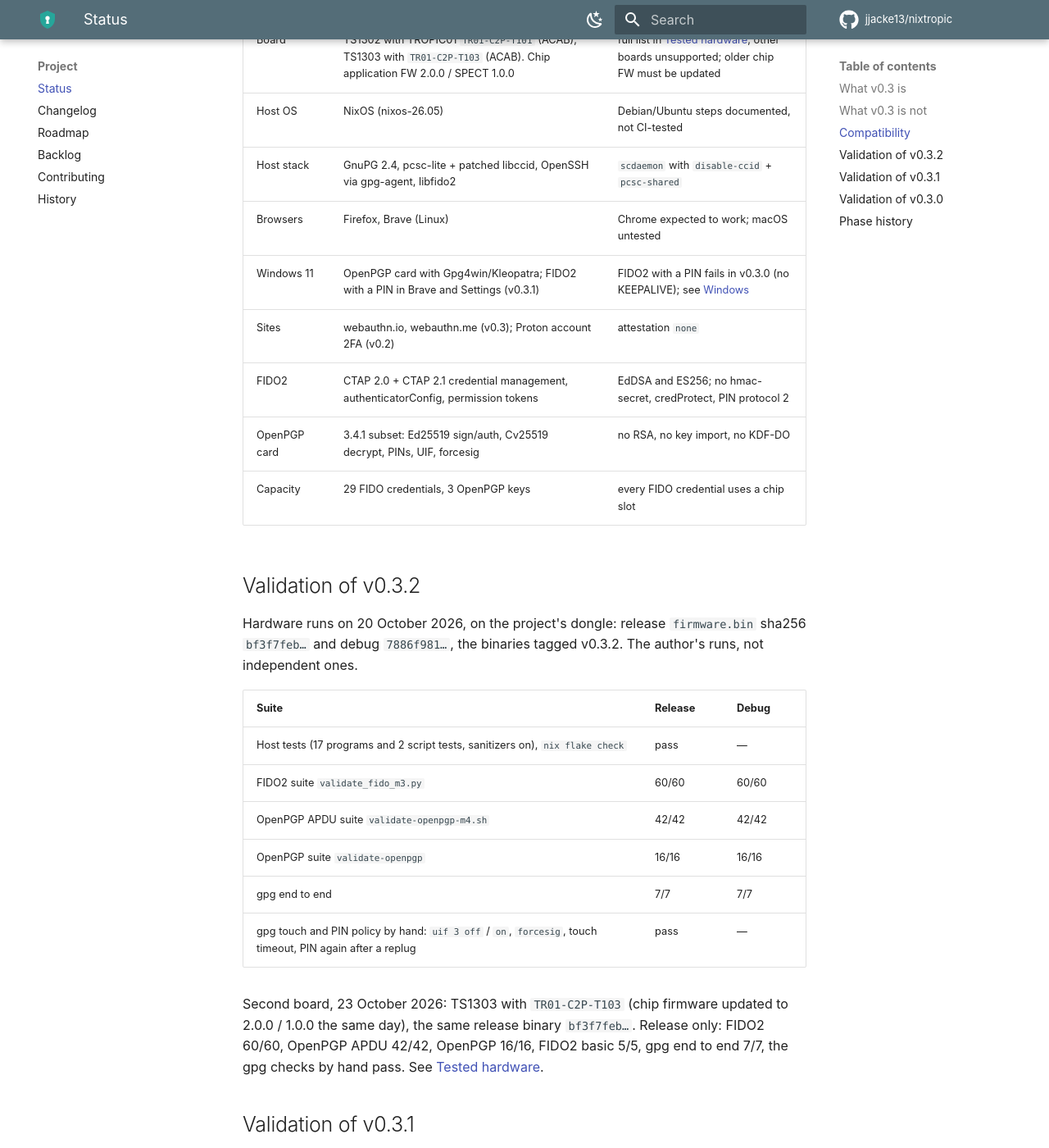
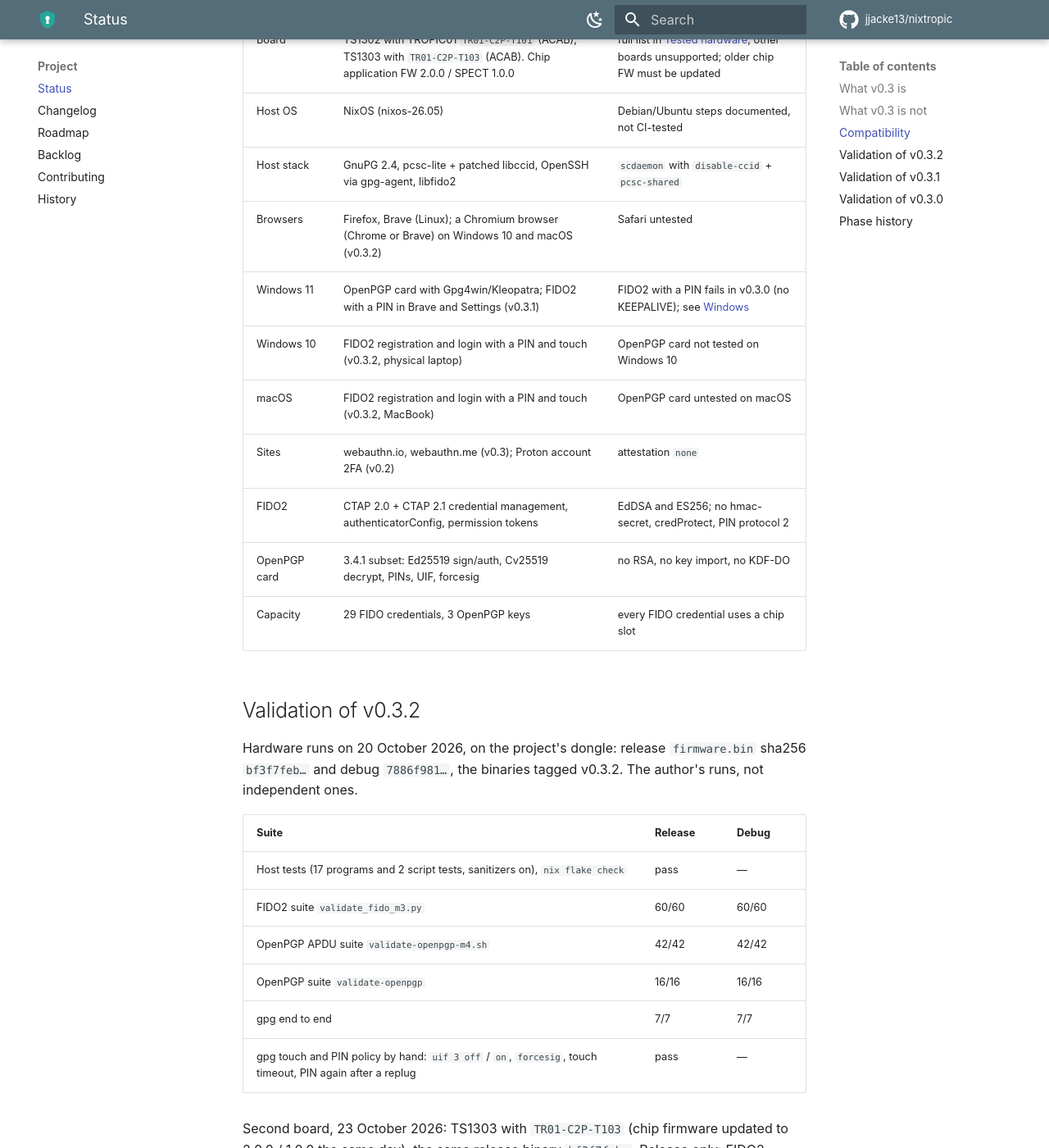
Before and after one commit to jjacke13/nixtropic, an MkDocs documentation site: the page built from docs/status.md, in a window 1280 px wide and 1400 px high, scrolled down 918 px. Shown: the whole window at 82% size. Built offline with MkDocs 1.6.1 and Material for MkDocs 9.7.7, drawn with Linux system fonts in a browser that asks for light colours; comment, search, counter and statistics services are not loaded; some of the changed text lies outside the part shown.

Commit message:
docs: FIDO2 on Windows 10 and macOS with v0.3.2
Owner's tests, October 2026: registration and login with a PIN and touch
in a Chromium browser (Chrome or Brave) on a physical Windows 10 laptop
and on a MacBook. No driver install; both show the device as "nixtropic".
The OpenPGP card stays untested on Windows 10 and macOS; Safari untested.

Co-Authored-By: Claude Opus 5.5 <noreply@anthropic.com>

```diff
--- a/docs/status.md
+++ b/docs/status.md
@@ -29,8 +29,10 @@ Windows FIDO2 fix (CTAPHID KEEPALIVE, v0.3.1) and the gpg touch-policy fix (v0.3
 | Board | TS1302 with TROPIC01 `TR01-C2P-T101` (ACAB); TS1303 with `TR01-C2P-T103` (ACAB). Chip application FW 2.0.0 / SPECT 1.0.0 | full list in [Tested hardware](hardware.md#tested-hardware); other boards unsupported; older chip FW must be updated |
 | Host OS | NixOS (nixos-26.05) | Debian/Ubuntu steps documented, not CI-tested |
 | Host stack | GnuPG 2.4, pcsc-lite + patched libccid, OpenSSH via gpg-agent, libfido2 | `scdaemon` with `disable-ccid` + `pcsc-shared` |
-| Browsers | Firefox, Brave (Linux) | Chrome expected to work; macOS untested |
+| Browsers | Firefox, Brave (Linux); a Chromium browser (Chrome or Brave) on Windows 10 and macOS (v0.3.2) | Safari untested |
 | Windows 11 | OpenPGP card with Gpg4win/Kleopatra; FIDO2 with a PIN in Brave and Settings (v0.3.1) | FIDO2 with a PIN fails in v0.3.0 (no KEEPALIVE); see [Windows](windows.md) |
+| Windows 10 | FIDO2 registration and login with a PIN and touch (v0.3.2, physical laptop) | OpenPGP card not tested on Windows 10 |
+| macOS | FIDO2 registration and login with a PIN and touch (v0.3.2, MacBook) | OpenPGP card untested on macOS |
 | Sites | webauthn.io, webauthn.me (v0.3); Proton account 2FA (v0.2) | attestation `none` |
 | FIDO2 | CTAP 2.0 + CTAP 2.1 credential management, authenticatorConfig, permission tokens | EdDSA and ES256; no hmac-secret, credProtect, PIN protocol 2 |
 | OpenPGP card | 3.4.1 subset: Ed25519 sign/auth, Cv25519 decrypt, PINs, UIF, forcesig | no RSA, no key import, no KDF-DO |
@@ -55,6 +57,10 @@ Second board, 23 October 2026: TS1303 with `TR01-C2P-T103` (chip firmware update
 2.0.0 / 1.0.0 the same day), the same release binary `bf3f7feb…`. Release only: FIDO2
 60/60, OpenPGP APDU 42/42, OpenPGP 16/16, FIDO2 basic 5/5, gpg end to end 7/7, the gpg
 checks by hand pass. See [Tested hardware](hardware.md#tested-hardware).
+
+Other hosts, October 2026, the owner's tests with v0.3.2: on a Windows 10 laptop and on a
+MacBook, FIDO2 registration and login with a PIN and touch in a Chromium browser (Chrome or
+Brave). Both recognised the dongle with no driver install and showed it as "nixtropic".
 
 ## Validation of v0.3.1
 
```
Also changed, not shown: README.md (+4 -1 lines), docs/linux-setup.md (+2 -1 lines), docs/webauthn.md (+2 -0 lines), docs/windows.md (+3 -1 lines).
